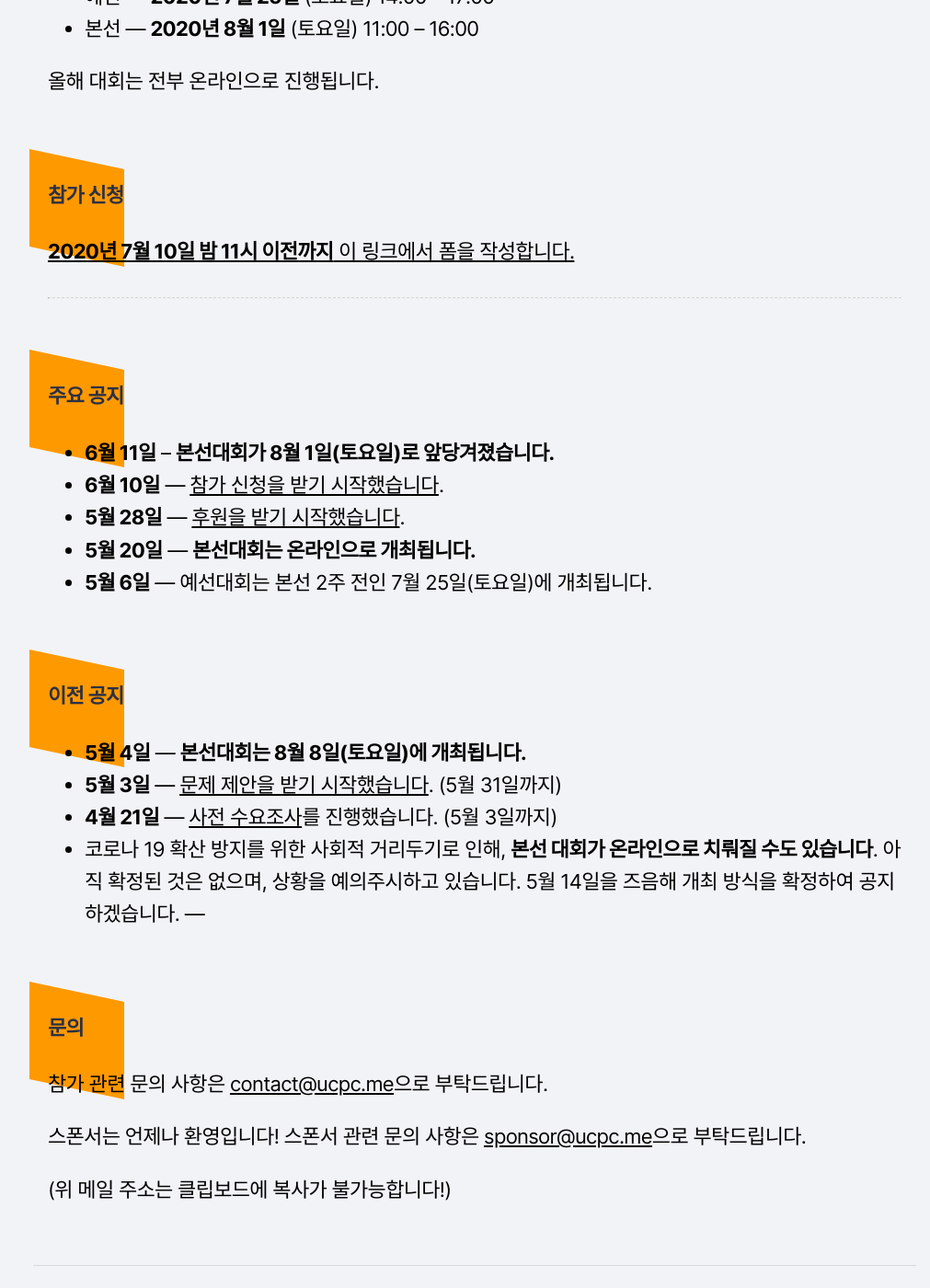
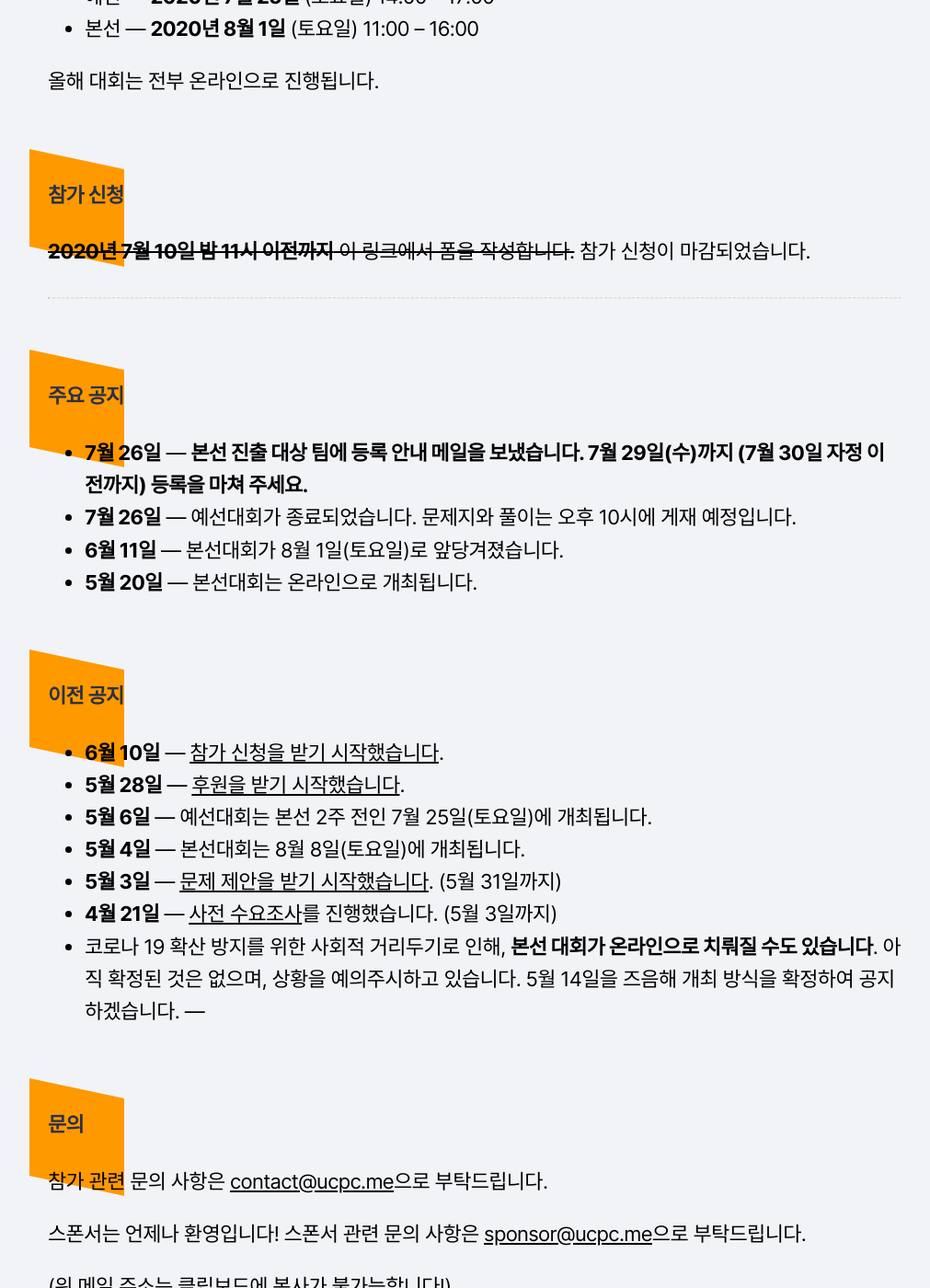
Before and after one commit to ucpcc/2020, a Jekyll site: the page built from index.md, in a window 1280 px wide and 1400 px high, scrolled down 1637 px. Shown: the whole window at 92% size, without its empty margins (124-1135 px from the left). Built offline with Jekyll 4.4.1, drawn with Linux system fonts in a browser that asks for light colours.

Commit message:
Sent mails to finals participants

```diff
--- a/index.md
+++ b/index.md
@@ -13,21 +13,23 @@ title: UCPC 2020
 
 ## 참가 신청
 
-[**2020년 7월 10일 밤 11시 이전까지** 이 링크에서 폼을 작성합니다.](https://forms.gle/gq84TYH62H6457uS7)
+~~**2020년 7월 10일 밤 11시 이전까지** 이 링크에서 폼을 작성합니다.~~ 참가 신청이 마감되었습니다.
 
 ---
 
 ## 주요 공지
 
-* **6월 11일** -- **본선대회가 8월 1일(토요일)로 앞당겨졌습니다.**
-* **6월 10일** --- [참가 신청을 받기 시작했습니다](https://forms.gle/gq84TYH62H6457uS7).
-* **5월 28일** --- [후원을 받기 시작했습니다](/sponsor).
-* **5월 20일** --- **본선대회는 온라인으로 개최됩니다.**
-* **5월 6일** --- 예선대회는 본선 2주 전인 7월 25일(토요일)에 개최됩니다.
+* **7월 26일** --- **본선 진출 대상 팀에 등록 안내 메일을 보냈습니다. 7월 29일(수)까지 (7월 30일 자정 이전까지) 등록을 마쳐 주세요.**
+* **7월 26일** --- 예선대회가 종료되었습니다. 문제지와 풀이는 오후 10시에 게재 예정입니다.
+* **6월 11일** --- 본선대회가 8월 1일(토요일)로 앞당겨졌습니다.
+* **5월 20일** --- 본선대회는 온라인으로 개최됩니다.
 
 ## 이전 공지
 
-* **5월 4일** --- **본선대회는 8월 8일(토요일)에 개최됩니다.**
+* **6월 10일** --- [참가 신청을 받기 시작했습니다](https://forms.gle/gq84TYH62H6457uS7).
+* **5월 28일** --- [후원을 받기 시작했습니다](/sponsor).
+* **5월 6일** --- 예선대회는 본선 2주 전인 7월 25일(토요일)에 개최됩니다.
+* **5월 4일** --- 본선대회는 8월 8일(토요일)에 개최됩니다.
 * **5월 3일** --- [문제 제안을 받기 시작했습니다](/tasks). (5월 31일까지)
 * **4월 21일** --- [사전 수요조사](https://forms.gle/XjjWAn3BkBwBULMU9)를 진행했습니다. (5월 3일까지)
 * 코로나 19 확산 방지를 위한 사회적 거리두기로 인해, **본선 대회가 온라인으로 치뤄질 수도 있습니다**.
```
Also changed, not shown: 2 other files.
